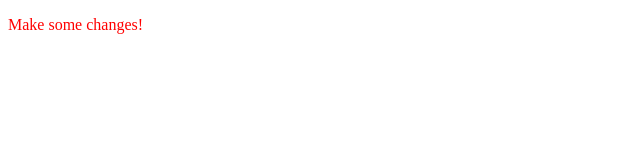
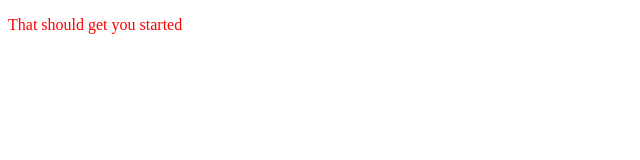
Before and after one commit to RichRobR/RichRobR.github.io, a plain HTML site: page index.html in a window 1280 px wide. Shown: the full height of the page, 0-640 px from the left. Drawn offline with Linux system fonts and the light colour scheme.

Commit message:
final text

```diff
--- a/index.html
+++ b/index.html
@@ -6,6 +6,6 @@
    </head>
 
    <body>
-    <p>Make some changes!</p>
+    <p>That should get you started</p>
    </body>
    </html>
```
